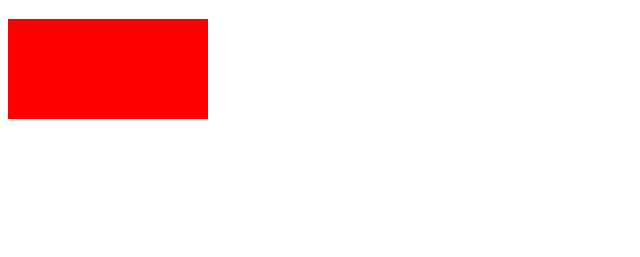
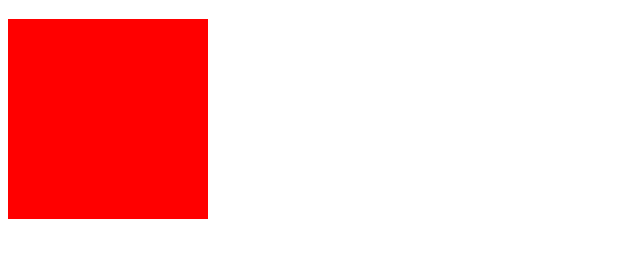
Before and after one commit to NawanjanaYasith/demo-web, a plain HTML site: page index.html in a window 1280 px wide. Shown: the part 61-318 px from the top of the page, without its empty margins (0-640 px from the left). Drawn offline with Linux system fonts and the light colour scheme.

Commit message:
Add 2 div

```diff
--- a/index.html
+++ b/index.html
@@ -8,5 +8,6 @@
 <body>
     <h1 style="color: red; display: flex; align-items: center;">Githubt for version control</h1>
     <div style="height: 100px; width: 200px; background: red;"></div>
+    <div style="height: 100px; width: 200px; background: red;"></div>
 </body>
 </html>
```
